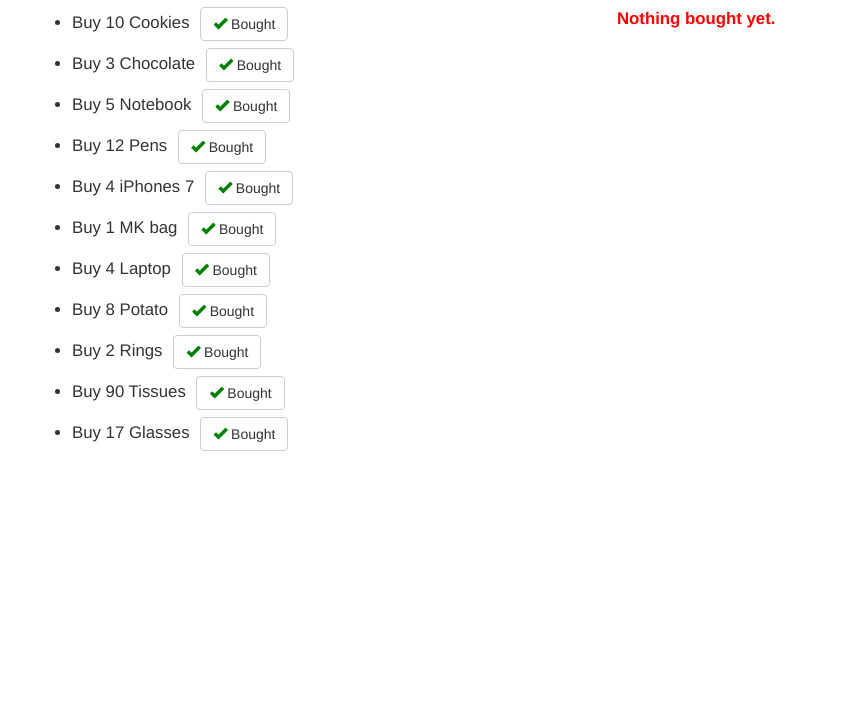
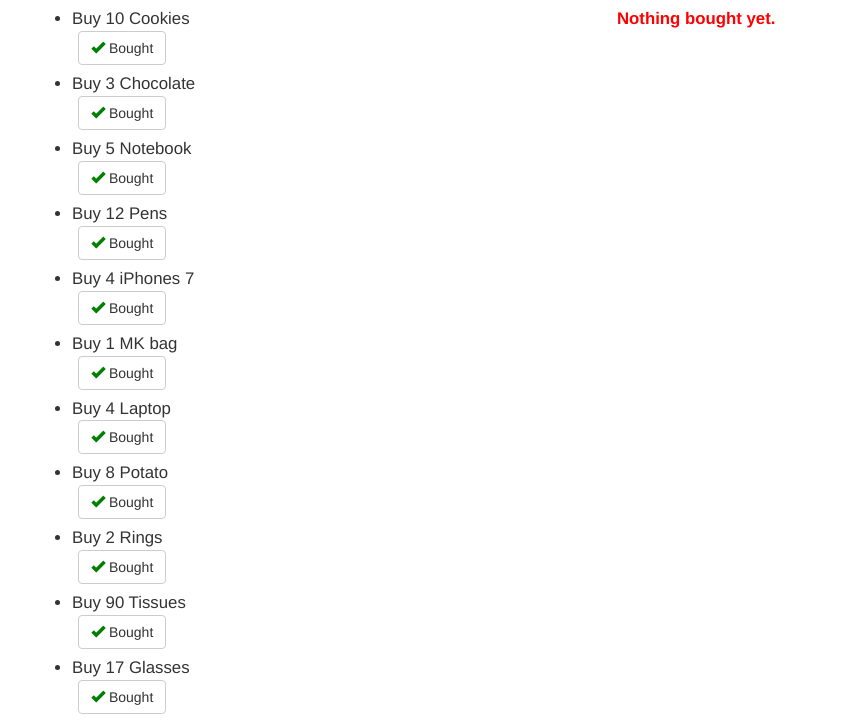
Before and after one commit to kaqa90/Module-2, a plain HTML site: page index.html in a window 1280 px wide. Shown: the part 126-850 px from the top of the page, without its empty margins (38-897 px from the left). Before the commit the page ends 800 px from the top, so only its background shows below. Drawn offline with Linux system fonts and the light colour scheme.

Commit message:
updates on Module 2

```diff
--- a/index.html
+++ b/index.html
@@ -36,7 +36,9 @@
      <h2>To Buy:</h2>
      <ul>
 
-       <li ng-repeat="item in buy.items">Buy {{item.quantity}} {{item.name}} <button class="btn btn-default" ng-click="buy.removeItem($index);">
+       <li ng-repeat="item in buy.items">
+         <div>Buy {{item.quantity}} {{item.name}}</div>
+         <button class="btn btn-default" ng-click="buy.removeItem($index);">
          <span class="glyphicon glyphicon-ok"></span> Bought</button></li>
 
      </ul>
```
